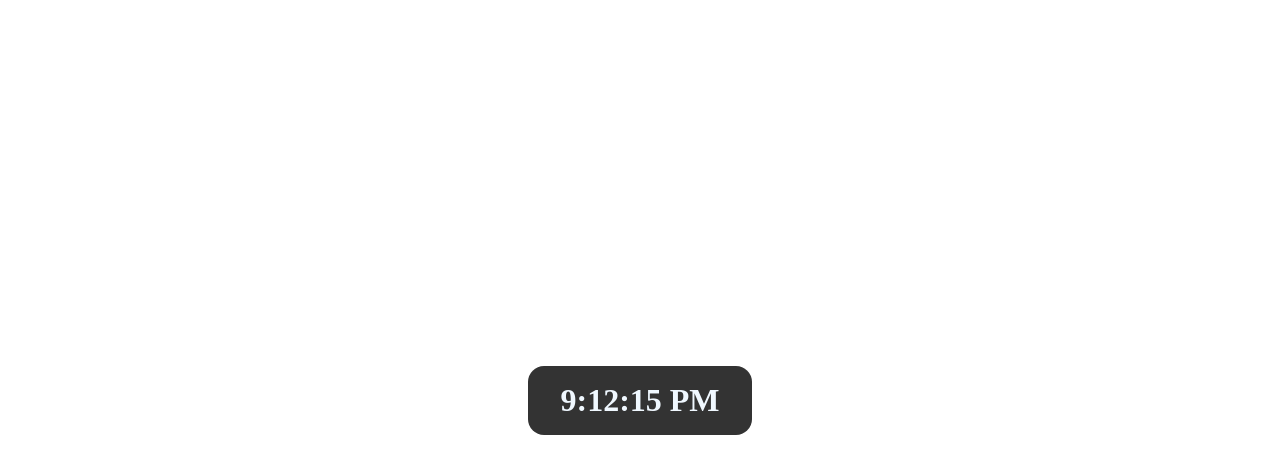
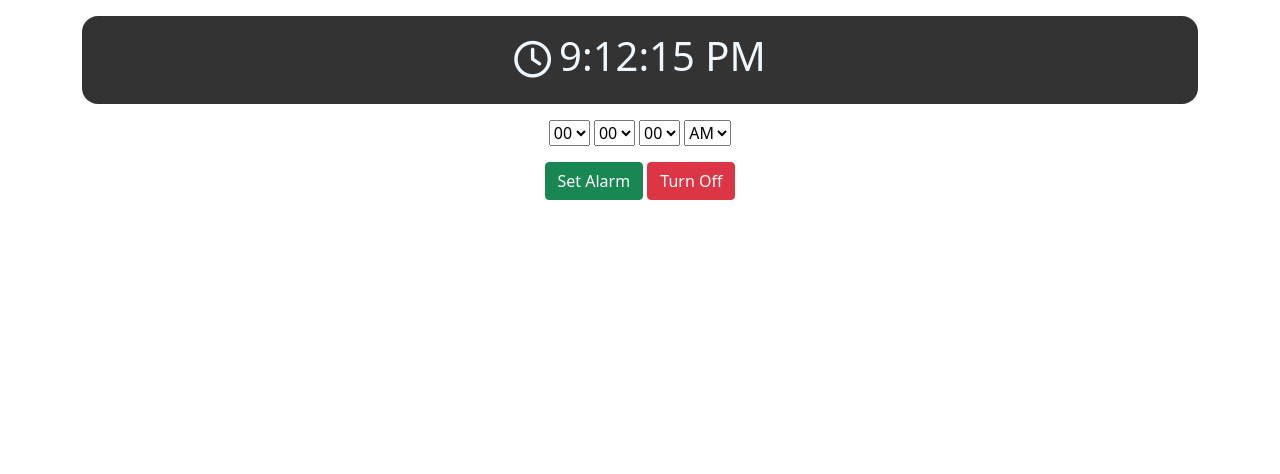
Before and after one commit to shweta604/alarm-clock, a plain HTML site: page index.html in a window 1280 px wide. Drawn offline with nearby package versions, Linux system fonts and the light colour scheme.

Commit message:
create input box to set an alarm

```diff
--- a/index.html
+++ b/index.html
@@ -4,14 +4,34 @@
     <meta charset="UTF-8">
     <meta http-equiv="X-UA-Compatible" content="IE=edge">
     <meta name="viewport" content="width=device-width, initial-scale=1.0">
+    <link rel="stylesheet" href="https://cdn.jsdelivr.net/npm/bootstrap@5.1.3/dist/css/bootstrap.min.css" integrity="sha384-1BmE4kWBq78iYhFldvKuhfTAU6auU8tT94WrHftjDbrCEXSU1oBoqyl2QvZ6jIW3" crossorigin="anonymous">
     <link rel="stylesheet" href="style.css">
+    <link rel="stylesheet" href="https://cdnjs.cloudflare.com/ajax/libs/font-awesome/6.0.0/css/all.min.css" integrity="sha512-9usAa10IRO0HhonpyAIVpjrylPvoDwiPUiKdWk5t3PyolY1cOd4DSE0Ga+ri4AuTroPR5aQvXU9xC6qOPnzFeg==" crossorigin="anonymous" referrerpolicy="no-referrer" />
     <script src="script.js" defer></script>
     <title>Alarm Clock</title>
 </head>
 <body>
   <div class="container">
-    <!-- display the current time -->
-    <h1 id="current-time"></h1>
+    <div id="clock-face">
+      <i class="fa-regular fa-clock"></i>
+      <!-- display the current time -->
+      <h1 id="current-time"></h1>
+    </div>
+
+    <section>
+      <select id="hour"></select>
+      <select id="minute"></select>
+      <select id="second"></select>
+      <select id="am-pm">
+        <option value="AM">AM</option>
+        <option value="PM">PM</option>
+      </select>
+    </section>
+
+    <section>
+      <button class="btn btn-success">Set Alarm</button>
+      <button class="btn btn-danger">Turn Off</button>
+    </section>
   </div>
 </body>
 </html>
--- a/script.js
+++ b/script.js
@@ -1,4 +1,7 @@
 const clock = document.getElementById('current-time');
+const hour = document.getElementById('hour');
+const minute = document.getElementById('minute');
+const second = document.getElementById('second');
 
 // displays current time of the day
 function currentTime() {
@@ -10,3 +13,30 @@ function currentTime() {
 
 // to repeat it after every one second
 setInterval(currentTime, 1000);
+
+// add 0 to 12 range for hour drop down
+function displayHour(time){
+    let select = time; // for selecting the second and minute option
+    let endPoint = 12;
+
+    for(let i = 0; i <= endPoint; i++){
+        // to create an option dynamically and add it to a select box
+        select.options[select.options.length] = new Option(i < 10 ? '0' + i : i);
+    }
+}
+
+displayHour(hour);
+
+// add 0 to 59 range to minute and second drop down
+function displayMinandSec(time){
+    let select = time; // for selecting the second and minute option
+    let endPoint = 59;
+
+    for(let i = 0; i <= endPoint; i++){
+        // to create an option dynamically and add it to a select box
+        select.options[select.options.length] = new Option(i < 10 ? '0' + i : i);
+    }
+}
+
+displayMinandSec(minute);
+displayMinandSec(second);
--- a/style.css
+++ b/style.css
@@ -5,16 +5,25 @@
 }
 
 .container{
-    min-height: 100vh;
+    text-align: center;
+}
+
+#clock-face{
+    margin: 1rem auto;
+    padding: 1rem;
+    background-color: #333;
+    color: aliceblue;
+    border-radius: 1rem;
     display: flex;
     justify-content: center;
     align-items: center;
-    text-align: center;
+    font-size: 2.3rem;
 }
 
-h1{
-    padding: 1rem 2rem;
-    background-color: #333;
-    color: aliceblue;
-    border-radius: 1rem;
+#clock-face i{
+    padding-right: 0.5rem;
 }
+
+button{
+    margin: 1rem 0;
+}
```
